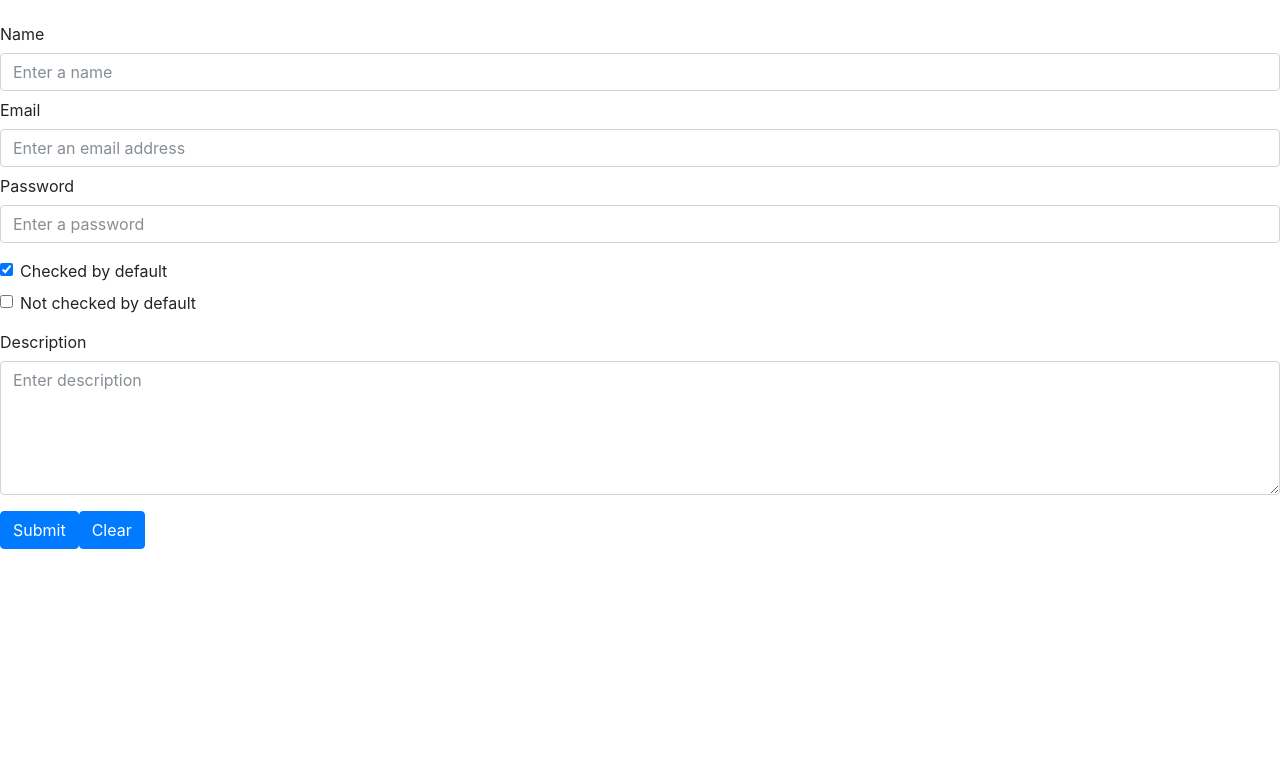
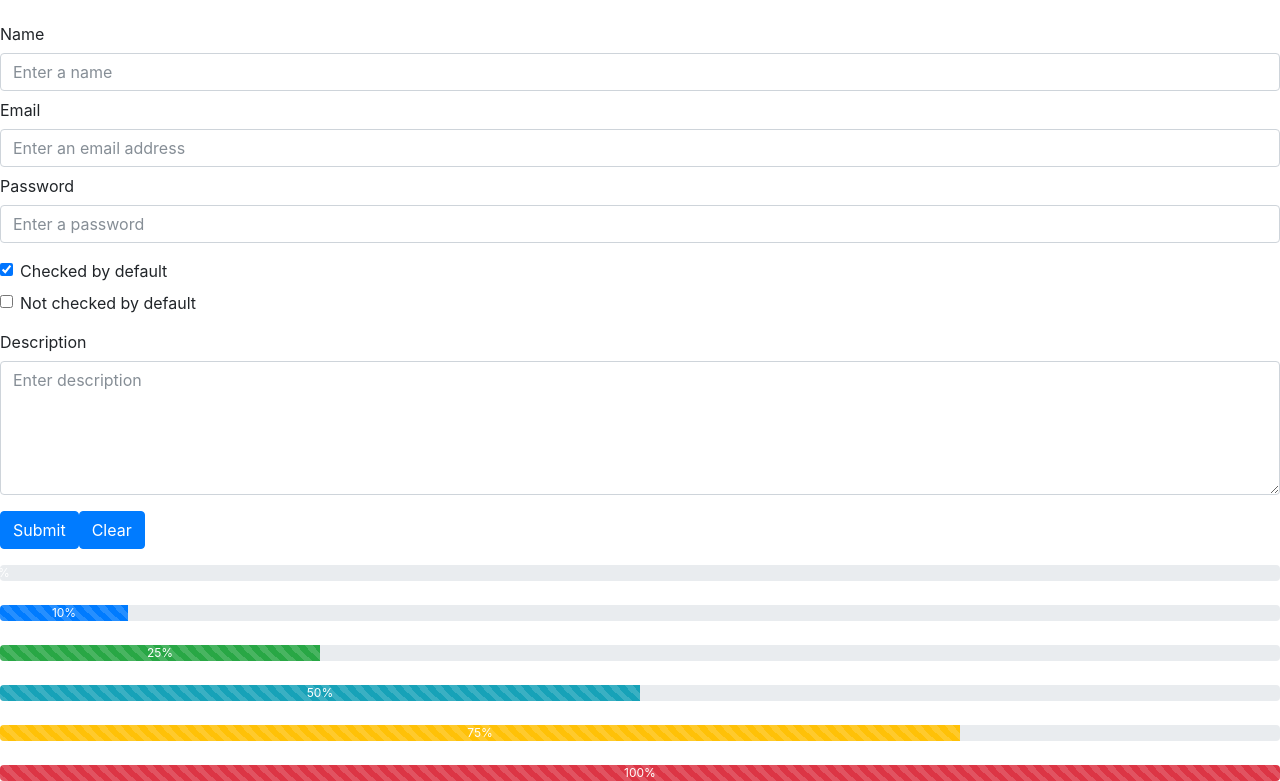
Before and after one commit to Gurenax/react-bootstrap-components, a React (Create React App) app: page / in a window 1280 px wide. Shown: the part 1054-1835 px from the top of the page. Before the commit the page ends 1603 px from the top, so only its background shows below. Built offline with nearby package versions, Linux system fonts and the light colour scheme.

Commit message:
Add Progress component

```diff
--- a/src/App.js
+++ b/src/App.js
@@ -13,6 +13,7 @@
 import FormButton from './components/forms/FormButton'
 import TextArea from './components/forms/TextArea'
 import Checkbox from './components/forms/Checkbox'
+import Progress from './components/Progress'
 
 class App extends Component {
   render() {
@@ -80,6 +81,21 @@
             <FormButton type='reset'>Clear</FormButton>
           </Form>
         </div>
+
+        <div className='mt-3'>
+          <Progress value='0' />
+          <br/>
+          <Progress value='10' />
+          <br/>
+          <Progress value='25' />
+          <br/>
+          <Progress value='50' />
+          <br/>
+          <Progress value='75' />
+          <br/>
+          <Progress value='100' />
+        </div>
+
       </div>
 
     );
--- /dev/null
+++ b/src/components/Progress.js
@@ -0,0 +1,29 @@
+import React from 'react'
+
+const Progress = ({ value }) => {
+  let percent = value+'%'
+  let className = 'progress-bar progress-bar-striped'
+
+  if ( value >= 100 ) {
+    className += ' bg-danger'
+  }
+  else if ( value >= 75 ) {
+    className += ' bg-warning'
+  }
+  else if ( value >= 50 ) {
+    className += ' bg-info'
+  }
+  else if ( value >= 25 ) {
+    className += ' bg-success'
+  }
+
+  return (
+    <div class="progress">
+      <div class={ className } role="progressbar" style={{width: percent}} aria-valuenow={value} aria-valuemin={value} aria-valuemax="100">
+        {percent}
+      </div>
+    </div>
+  )
+}
+
+export default Progress
```
